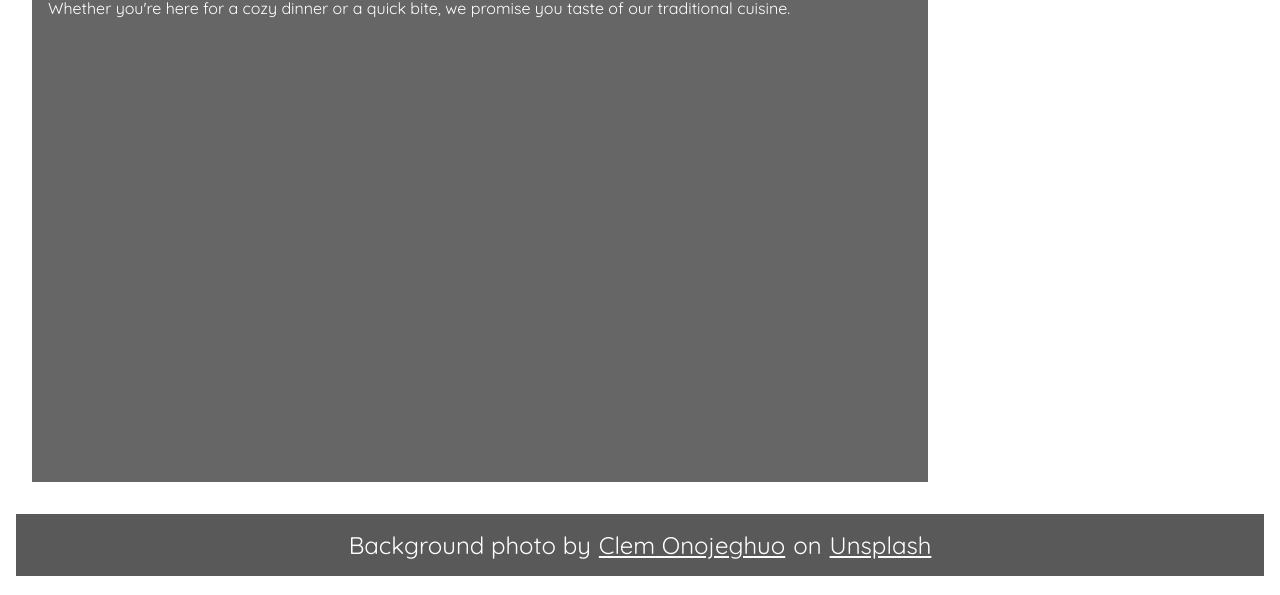
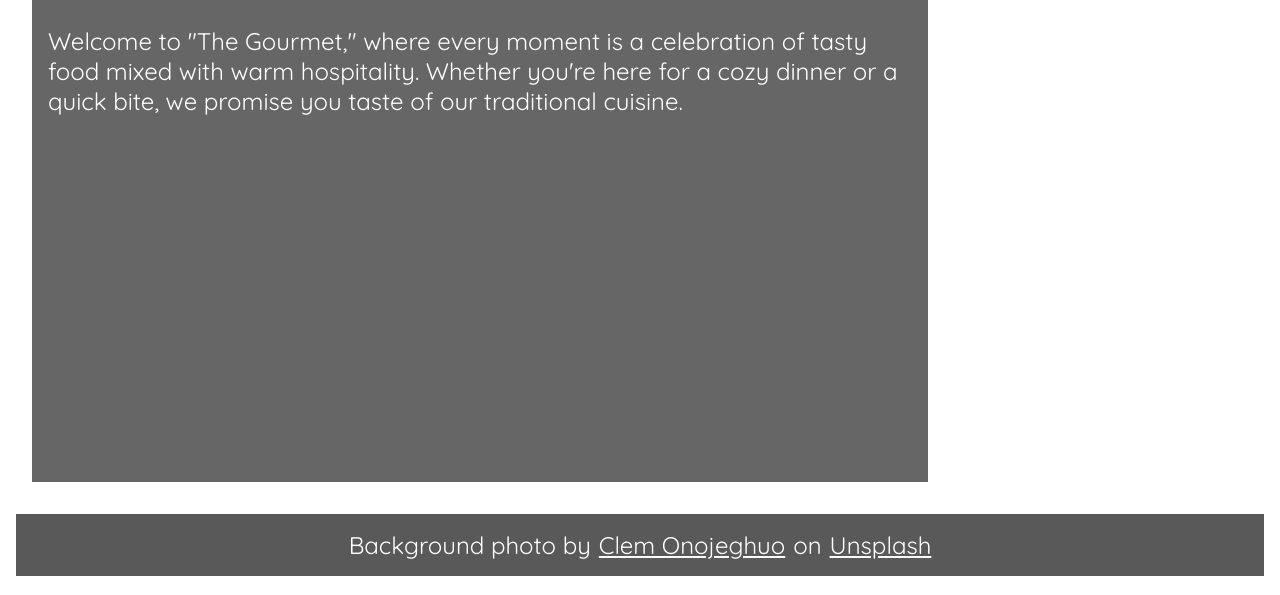
Before and after one commit to blackshadow223/odin-restaurant, a website built with webpack: page src/template.html in a window 1280 px wide. Shown: the part 205-800 px from the top of the page. Built offline with nearby package versions, Linux system fonts and the light colour scheme; files whose address does not match are found by name.

Commit message:
Apply Style to the rendered homepage

```diff
--- a/src/style.css
+++ b/src/style.css
@@ -80,6 +80,14 @@ a:visited {
     padding: 16px;
 }
 
+.wrapper {
+    display: grid;
+    gap: 48px;
+}
+
+.desc {
+    font-size: 24px;
+}
 #footer {
     display: flex;
     justify-content: center;
```
